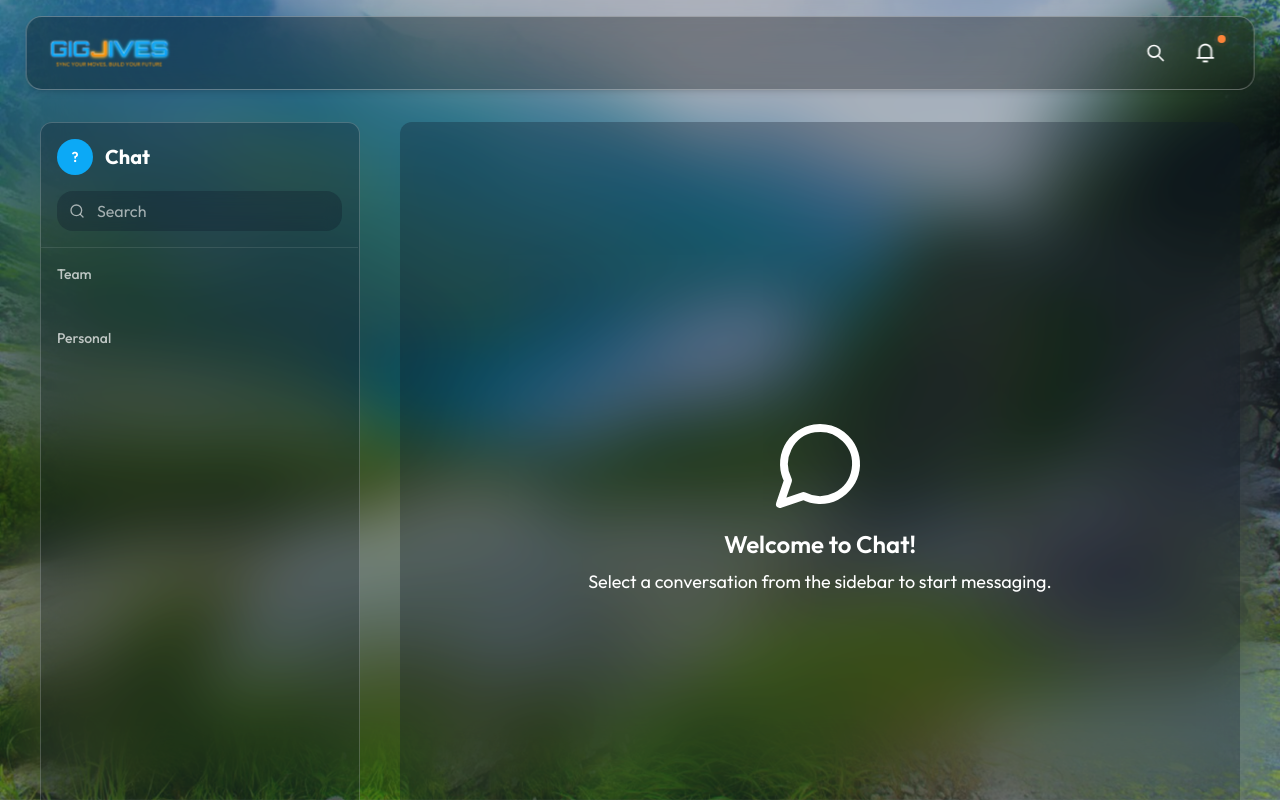
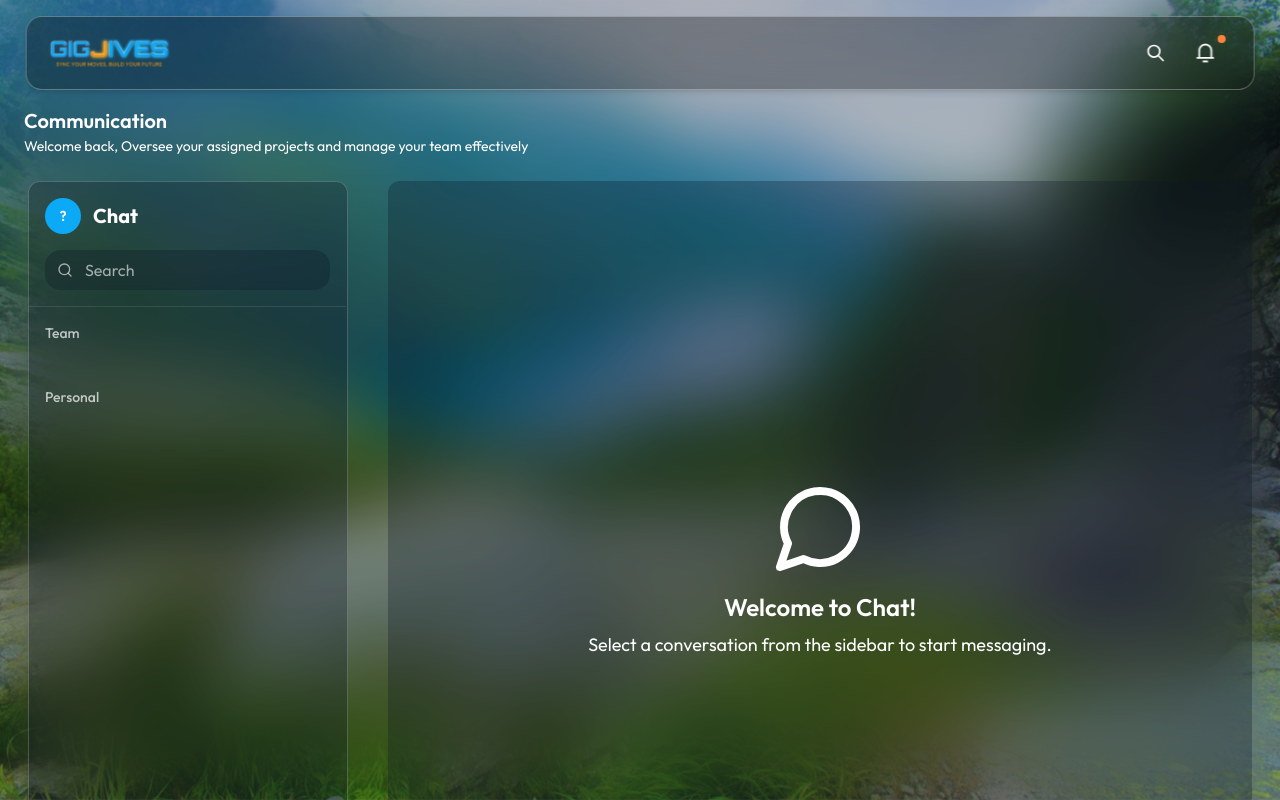
Before and after one commit to Nayab0009/gigGivesn, a Next.js app: page /dashboard/manager/chat in a window 1280 px wide. Shown: the top 800 px of the page. Built offline with nearby package versions, Linux system fonts and the light colour scheme.

Commit message:
fix alignment in chat

```diff
--- a/src/components/managerDashboard/Chat.tsx
+++ b/src/components/managerDashboard/Chat.tsx
@@ -789,11 +789,15 @@ export default function ChatPage() {
       setCurrentSearchIndex((prev) => (prev <= 0 ? searchResults.length - 1 : prev - 1))
     }
   }
-  return (
-    <div className="flex h-screen  rounded-3xl p-4 gap-10">
+  return (<>
+  <div>
+    <h1 className="font-[600] text-[20px] text-white">Communication</h1>
+  <h5 className="font-[400] text-[14px] text-white">Welcome back, Oversee your assigned projects and manage your team effectively</h5></div>
+    <div className="flex h-screen  rounded-3xl gap-10 pt-6 px-1">
+
       {/* Sidebar */}
       {/* Sidebar - Replace from line 473 */}
-      <aside className=" top-[226px] left-[30px]  w-80 bg-black/30  rounded-xl     pr-[1px] border border-[#FFFFFF33] flex flex-col">
+      <aside className=" top-[226px] left-[10px]  w-80 bg-black/30  rounded-xl     pr-[1px] border border-[#FFFFFF33] flex flex-col">
         {/* Header */}
         <div className="p-4 border-b border-white/10">
   <div className="flex items-center justify-between mb-4">
@@ -1492,5 +1496,6 @@ export default function ChatPage() {
   </aside>
 )}
     </div>
+    </>
   )
 }
```
